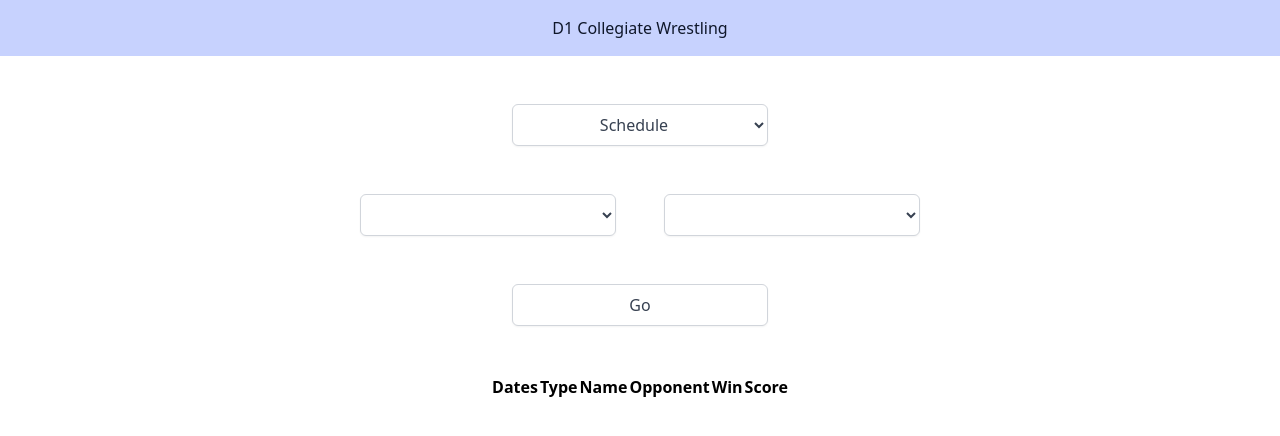
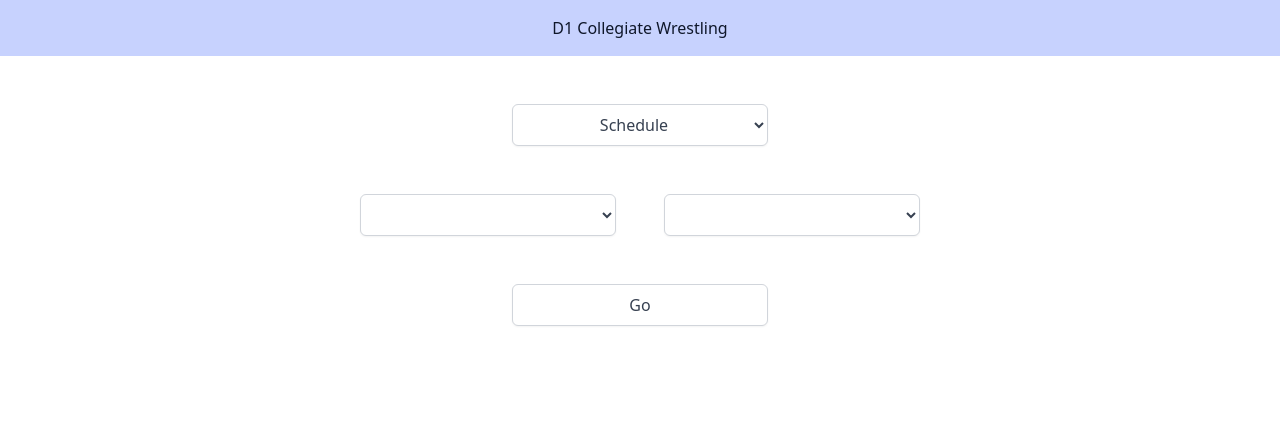
Before and after one commit to MrButak/college-wrestling, a Vue app in the folder frontend/: page / in a window 1280 px wide. Shown: the top 436 px of the page. Built offline with nearby package versions, Linux system fonts and the light colour scheme; what tw-elements would draw is missing.

Commit message:
create function for db call

```diff
--- a/frontend/src/components/home/HomeSelect.vue
+++ b/frontend/src/components/home/HomeSelect.vue
@@ -58,6 +58,11 @@ onMounted(() => {
 
 
 });
+
+// function async getSchoolInfo(event) {
+
+
+// };
 </script>
 
 
--- a/frontend/src/components/home/Schedule.vue
+++ b/frontend/src/components/home/Schedule.vue
@@ -2,28 +2,7 @@
 
 <div class="flex flex-1 flex-col items-center w-full gap-12">
     <table id="schedule-table" class="table-auto">
-        <tr id="schedule-table-header">
-            <th>Dates</th>
-            <th>Type</th>
-            <th>Name</th>
-            <th>Opponent</th>
-            <th>Win</th>
-            <th>Score</th>
-        </tr>
-        <!-- v-for='' -->
 
-        <tr id="schedule-table-dates">
-        </tr>
-        <tr id="schedule-table-type">
-        </tr>
-        <tr id="schedule-table-name">
-        </tr>
-        <tr id="schedule-table-opponent">
-        </tr>
-        <tr id="schedule-table-win">
-        </tr>
-        <tr id="schedule-table-score">
-        </tr>
     </table>
 </div>
 </template>
@@ -32,17 +11,11 @@
 
 import { ref, onMounted } from 'vue';
 
-let scheduleHeader;
-let scheduleDates;
-let scheduleType;
-let scheduleName;
-let scheduleOpponent;
-let scheduleWin;
-let scheduleScore;
+
 
 onMounted(() => {
 
-    setComponentVariables();
+
 
 });
 
@@ -50,14 +23,7 @@ onMounted(() => {
 
 function setComponentVariables () {
 
-    scheduleHeader = document.getElementById('schedule-table-header');
 
-    scheduleDates = document.getElementById('schedule-table-dates');
-    scheduleType = document.getElementById('schedule-table-type');
-    scheduleName = document.getElementById('schedule-table-name');
-    scheduleOpponent = document.getElementById('schedule-table-opponent');
-    scheduleWin = document.getElementById('schedule-table-win');
-    scheduleScore = document.getElementById('schedule-table-score');
 
 };
 
```
